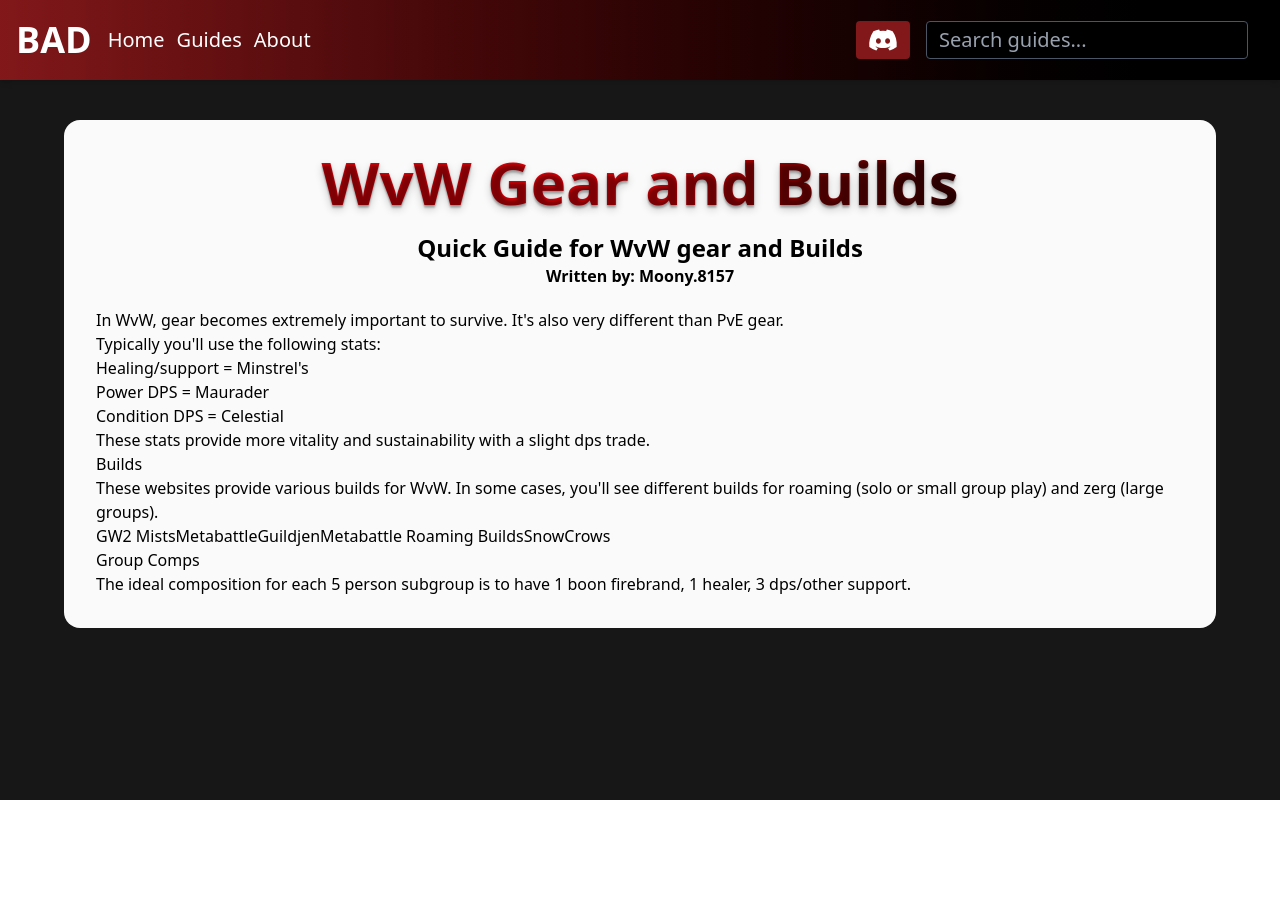
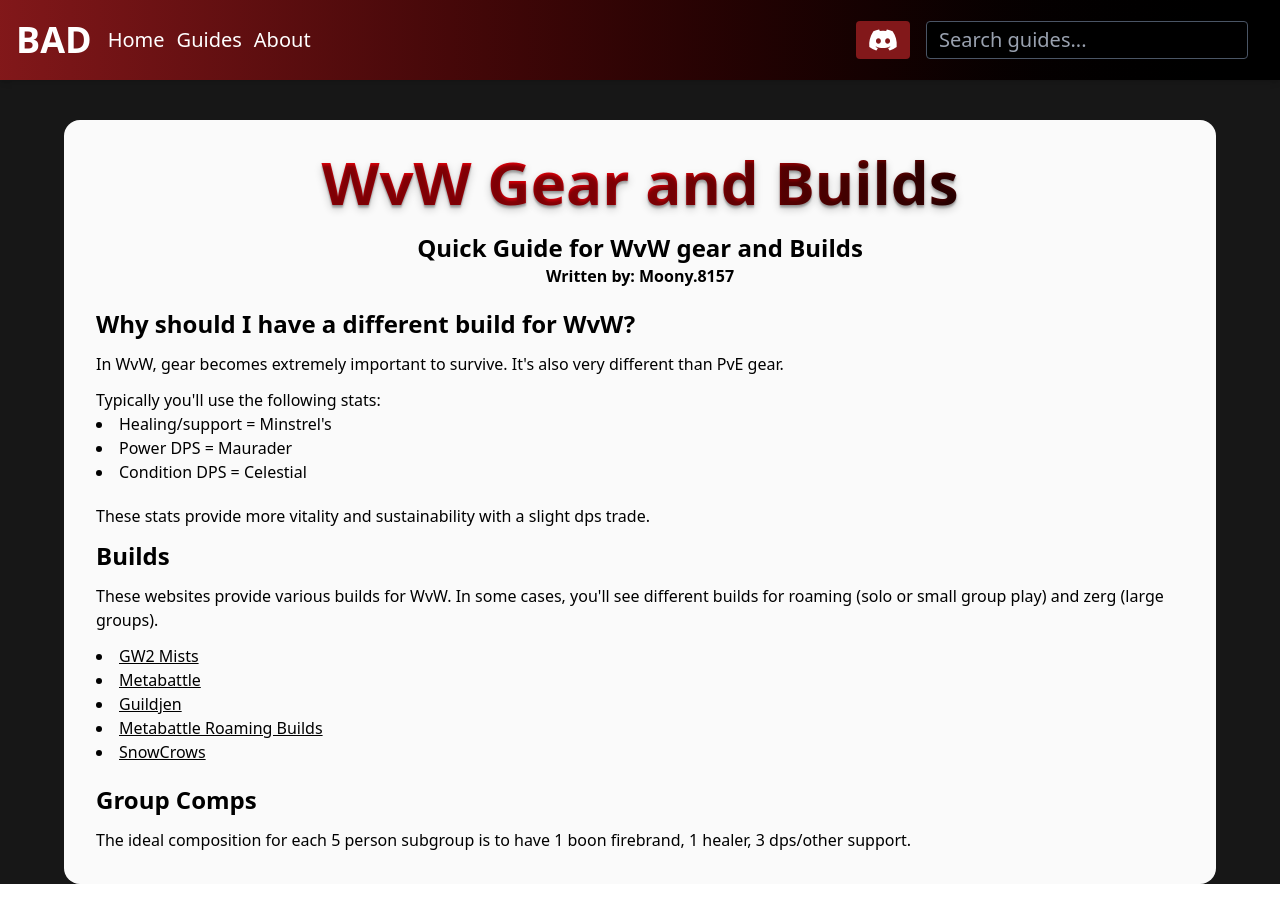
Before and after one commit to courtneytruong/BAD-guide-website, a React (Vite) app in the folder BAD-guild-website/: page /guides/wvw-gear-and-builds in a window 1280 px wide. Before the commit the page ends 800 px from the top, so only its background shows below. Built offline with nearby package versions, Linux system fonts and the light colour scheme.

Commit message:
wvw build guide done

```diff
--- a/BAD-guild-website/src/components/WvWGearAndBuilds.jsx
+++ b/BAD-guild-website/src/components/WvWGearAndBuilds.jsx
@@ -2,38 +2,76 @@
   return (
     <div>
       <div>
-        <p>
+        <h2 className="text-2xl font-bold pb-3">
+          Why should I have a different build for WvW?
+        </h2>
+        <p className="pb-3">
           In WvW, gear becomes extremely important to survive. It's also very
           different than PvE gear.
         </p>
         <p>Typically you'll use the following stats:</p>
-        <ul>
+        <ul className="list-disc list-inside text-left mb-2 pb-3">
           <li>Healing/support = Minstrel's</li>
           <li>Power DPS = Maurader</li>
           <li>Condition DPS = Celestial</li>
         </ul>
-        <p>
+        <p className="pb-3">
           These stats provide more vitality and sustainability with a slight dps
           trade.
         </p>
       </div>
       <div>
-        <h2>Builds</h2>
-        <p>
+        <h2 className="text-2xl font-bold pb-3">Builds</h2>
+        <p className="pb-3">
           These websites provide various builds for WvW. In some cases, you'll
           see different builds for roaming (solo or small group play) and zerg
           (large groups).
         </p>
-        <a href="https://gw2mists.com/builds">GW2 Mists</a>
-        <a href="https://metabattle.com/wiki/WvW">Metabattle</a>
-        <a href="https://guildjen.com/wvw-builds/">Guildjen</a>
-        <a href="https://metabattle.com/wiki/WvW_Roaming">
-          Metabattle Roaming Builds
-        </a>
-        <a href="https://snowcrows.com/builds/wvw">SnowCrows</a>
+        <ul className="list-disc list-inside text-left mb-2 pb-3">
+          <li>
+            <a
+              className="underline hover:text-red-800"
+              href="https://gw2mists.com/builds"
+            >
+              GW2 Mists
+            </a>
+          </li>
+          <li>
+            <a
+              className="underline hover:text-red-800"
+              href="https://metabattle.com/wiki/WvW"
+            >
+              Metabattle
+            </a>
+          </li>
+          <li>
+            <a
+              className="underline hover:text-red-800"
+              href="https://guildjen.com/wvw-builds/"
+            >
+              Guildjen
+            </a>
+          </li>
+          <li>
+            <a
+              className="underline hover:text-red-800"
+              href="https://metabattle.com/wiki/WvW_Roaming"
+            >
+              Metabattle Roaming Builds
+            </a>
+          </li>
+          <li>
+            <a
+              className="underline hover:text-red-800"
+              href="https://snowcrows.com/builds/wvw"
+            >
+              SnowCrows
+            </a>
+          </li>
+        </ul>
       </div>
       <div>
-        <h2>Group Comps</h2>
+        <h2 className="text-2xl font-bold pb-3">Group Comps</h2>
         <p>
           The ideal composition for each 5 person subgroup is to have 1 boon
           firebrand, 1 healer, 3 dps/other support.
```
